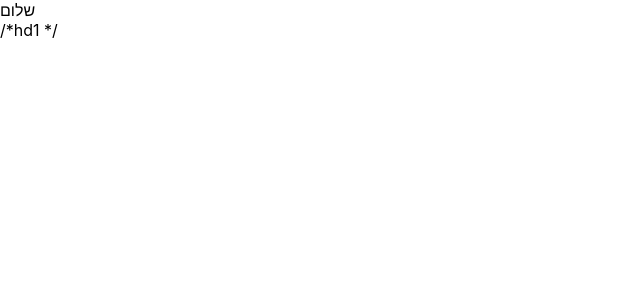
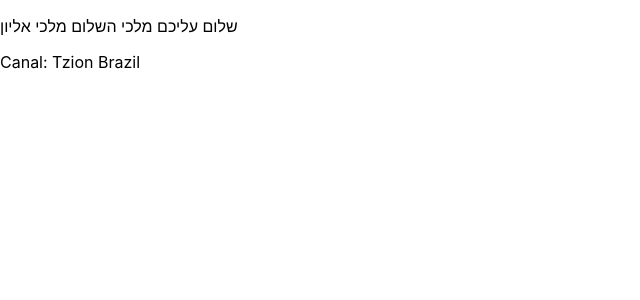
Before and after one commit to alefalves4867/React-course, a React (Create React App) app in the folder CFB/aulas/app01/: page / in a window 1280 px wide. Shown: the top 300 px of the page, without its empty margins (0-640 px from the left). Built offline with nearby package versions, Linux system fonts and the light colour scheme.

Commit message:
props aula

```diff
--- a/CFB/aulas/app01/src/App.js
+++ b/CFB/aulas/app01/src/App.js
@@ -1,14 +1,15 @@
 import React from 'react'
 import './App.css'
-import Hd1 from './componentes/Header1'
+import Hd1 from './componentes/Header1.js'
+import Dados from './componentes/Dados.js'
 
 
 const channel = 'Tzion Brazil'
 const App = ()=>{
   return(
     <>
-    <Hd1></Hd1>/*hd1 */
-
+    <Hd1/>
+    <Dados canal='Tzion Brazil'/>
     </>
   )
 }
--- /dev/null
+++ b/CFB/aulas/app01/src/componentes/Dados.js
@@ -0,0 +1,8 @@
+import React from 'react'
+
+export default function Dados(props){
+    return(
+        <p>Canal: {props.canal}</p>
+
+    )
+}
--- a/CFB/aulas/app01/src/componentes/Header1.js
+++ b/CFB/aulas/app01/src/componentes/Header1.js
@@ -3,7 +3,9 @@ import React from 'react'
 export default function Header1(){
     return(
         <header>
-            שלום
+             <section>
+            <p>שלום עליכם מלכי השלום מלכי אליון</p>
+            </section>
         </header>
 
     )
```
